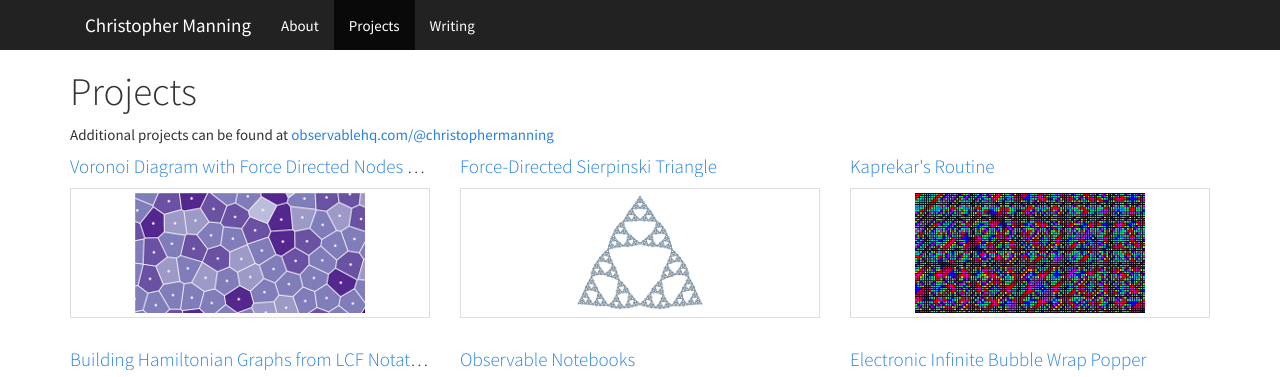
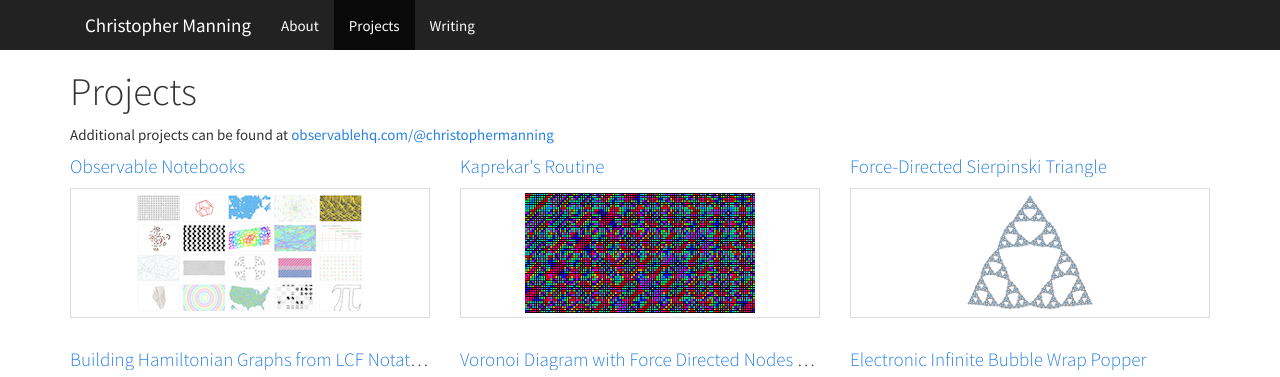
Before and after one commit to christophermanning/christophermanning.github.com, a Jekyll site: the page built from src/projects/index.html, in a window 1280 px wide, cut to the strip 0-377 px from the top of the page. Built offline with Jekyll 4.4.1, drawn with Linux system fonts in a browser that asks for light colours; some of the changed lines change nothing that is shown.

Commit message:
use builtin jekyll sorting

```diff
--- a/src/_layouts/category_3column.html
+++ b/src/_layouts/category_3column.html
@@ -14,8 +14,7 @@ layout: page
 
 {{content}}
 
-{% assign sortedPosts = site.categories[page.category] | sort: "sort" %}
-{% for post in sortedPosts %}
+{% for post in site.categories[page.category] %}
   {% unless post.archived %}
     {% cycle '<div class="row">', '', '' %}
     <div class="col-md-4">
```
